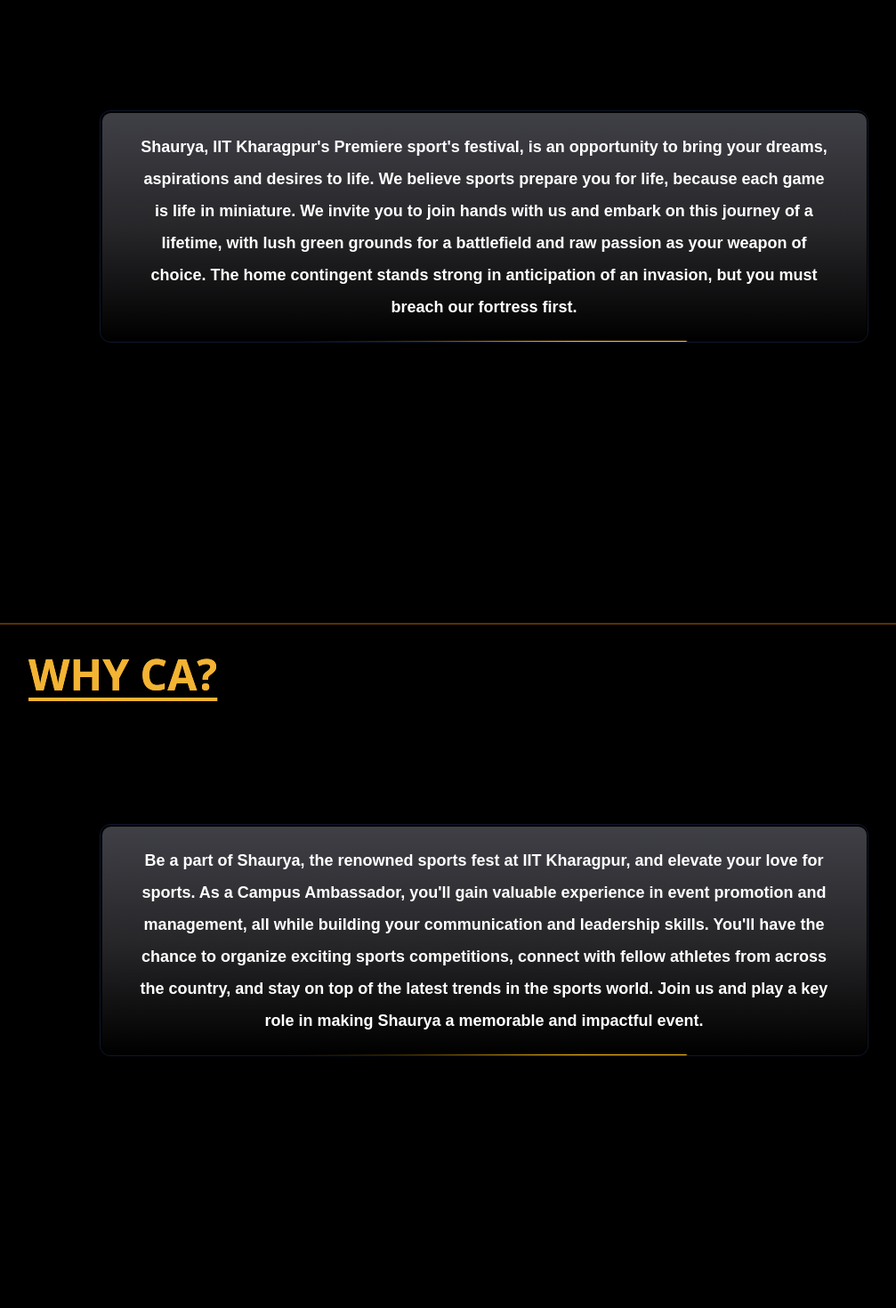
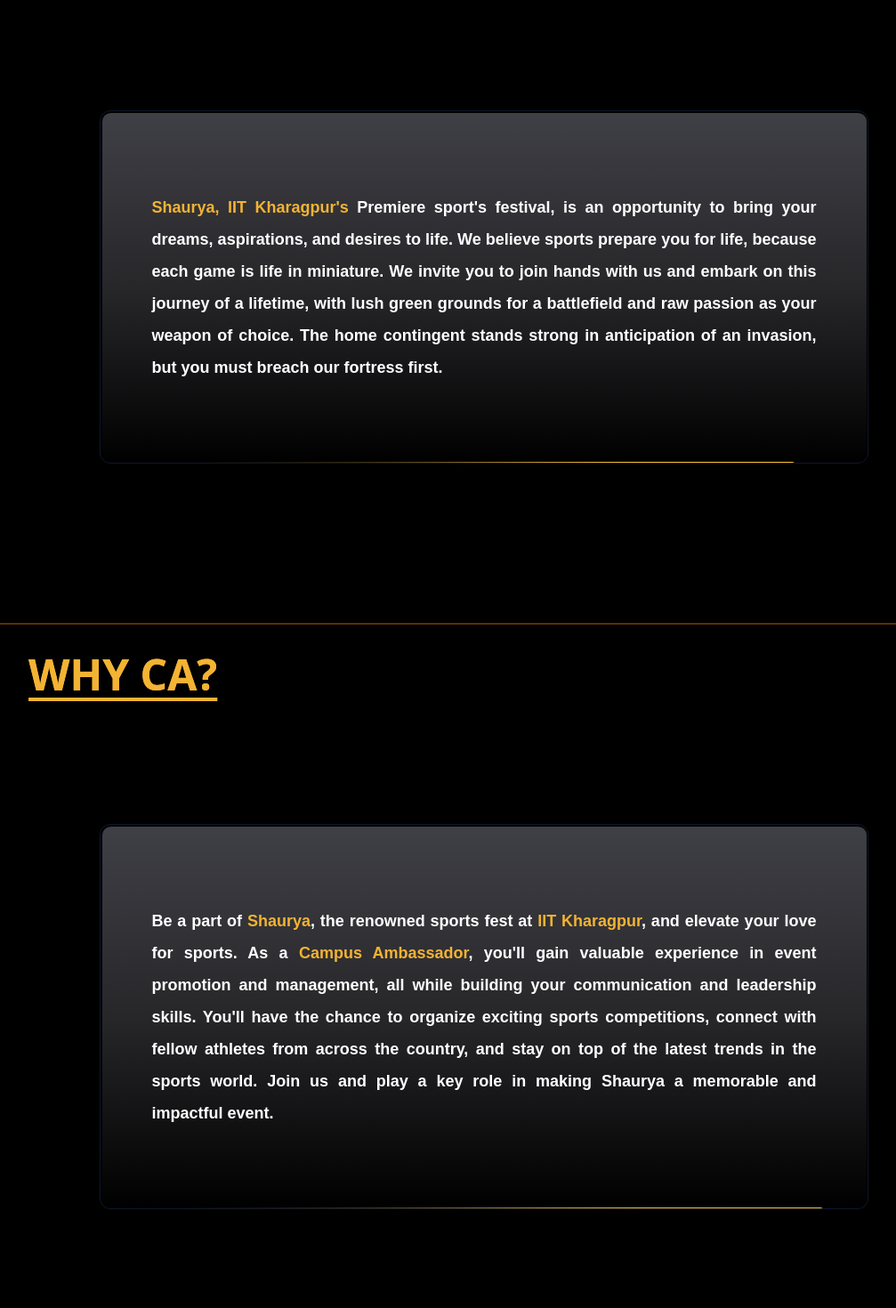
Before and after one commit to Shaurya-IITKGP/CampusAmbassador, a Next.js app: page / in a window 1280 px wide. Shown: the part 1000-2470 px from the top of the page at 89% size, without its empty margins (80-1087 px from the left). Built offline with nearby package versions, Linux system fonts and the light colour scheme.

Commit message:
about/whyCA fixed

```diff
--- a/src/components/About.tsx
+++ b/src/components/About.tsx
@@ -8,19 +8,33 @@
     <>
     <div  className=" border border-darkOrange border-b opacity-50  mt-4"  />
 
-     <div ref={aboutView} className=' sm:h-screen'>
+     <div ref={aboutView} className=' lg:h-screen'>
     <div className='grid justify-center  '>
 
     <div className='text-5xl pl-4 pr-4 sm:pl-28 font-extrabold flex flex-col items-center font-sans bg-gradient-to-r from-lightOrange via-orange-400 to-darkOrange bg-clip-text text-transparent'>
   <div className='sm:w-full text underline text-lightOrange underline-offset-8 mb-4 mt-8'>ABOUT US</div>
 
-  <div className="sm:h-3/4 sm:w-3/4 mt-12 sm:my-32 sm:mr-32 relative z-10 flex cursor-pointer items-center overflow-hidden rounded-xl border border-slate-900 p-[1.5px]">
+  <div className="sm:h-full sm:w-3/4 mt-12 sm:my-32 sm:mr-32 relative z-10 flex cursor-pointer items-center overflow-hidden rounded-xl border border-slate-900 p-[1.5px]">
     <div className="animate-rotate absolute inset-0 h-full flex justify-center rounded-full bg-[conic-gradient(#FBBF24_20deg,transparent_120deg)]"></div>
     <div className="sm:h-full z-20 flex rounded-[0.60rem] bg-gradient-to-b from-zinc-700 via-zinc-800 to-black p-2">
-      <span className="z-50 px-8 py-3 flex items-center font-nunito text-white transition duration-200 font-bold text-sm md:text-lg text-center" style={{ lineHeight: '2.0' }}>
-      Shaurya, IIT Kharagpur&apos;s Premiere sport&apos;s festival, is an opportunity to bring your dreams, aspirations and desires to life. We believe sports prepare you for life, because each game is life in miniature. We invite you to join hands with us and embark on this journey of a lifetime, with lush green grounds for a battlefield and raw passion as your weapon of choice. The home contingent stands strong in anticipation of an invasion, but you must breach our fortress first.
+    <span
+  className="z-50 px-4 py-3 sm:px-12 sm:py-20 flex items-center font-nunito text-white transition duration-200 font-bold text-sm md:text-lg text-center"
+  style={{ lineHeight: '2.0', textAlign: 'justify', maxWidth: '1200px' }} // Added justification and maxWidth
+>
+  <p className=' font-semibold'>
+    <span className='text-lightOrange font-bold'>
+      Shaurya, IIT Kharagpur&apos;s
+    </span>{' '}
+    Premiere sport&apos;s festival, is an opportunity to bring your dreams,
+    aspirations, and desires to life. We believe sports prepare you for life,
+    because each game is life in miniature. We invite you to join hands with us
+    and embark on this journey of a lifetime, with lush green grounds for a
+    battlefield and raw passion as your weapon of choice. The home contingent
+    stands strong in anticipation of an invasion, but you must breach our
+    fortress first.
+  </p>
+</span>
 
-      </span>
     </div>
   </div>
 
--- a/src/components/WhyCa.tsx
+++ b/src/components/WhyCa.tsx
@@ -16,9 +16,20 @@
   <div className="sm:h-3/4 sm:w-3/4 mt-12 sm:my-32 sm:mr-32 relative z-10 flex cursor-pointer items-center overflow-hidden rounded-xl border border-slate-900 p-[1.5px]">
     <div className="animate-rotate absolute inset-0 h-full rounded-full bg-[conic-gradient(#FBBF24_20deg,transparent_120deg)]"></div>
     <div className="sm:h-full z-20 flex rounded-[0.60rem] bg-gradient-to-b from-zinc-700 via-zinc-800 to-black p-2">
-      <span className="z-50 px-8 py-3 flex font-nunito items-center text-white transition duration-200 font-bold text-sm md:text-lg text-center" style={{ lineHeight: '2.0' }}>
-        Be a part of Shaurya, the renowned sports fest at IIT Kharagpur, and elevate your love for sports. As a Campus Ambassador, you&apos;ll gain valuable experience in event promotion and management, all while building your communication and leadership skills. You&apos;ll have the chance to organize exciting sports competitions, connect with fellow athletes from across the country, and stay on top of the latest trends in the sports world. Join us and play a key role in making Shaurya a memorable and impactful event.
-      </span>
+    <span
+  className="z-50 px-3 py-4 sm:px-12 sm:py-20 flex font-nunito items-center text-white transition duration-200 font-bold text-sm md:text-lg text-center"
+  style={{ lineHeight: '2.0', textAlign: 'justify', maxWidth: '1200px' }} // Added justification and maxWidth
+>
+  <p>
+    Be a part of <span className="text-lightOrange font-bold">Shaurya</span>, the renowned sports fest at{' '}
+    <span className="font-bold text-lightOrange">IIT Kharagpur</span>, and elevate your love for sports.
+    As a <span className="text-lightOrange font-bold">Campus Ambassador</span>, you&apos;ll gain valuable experience in event promotion and management,
+    all while building your communication and leadership skills. You&apos;ll have the chance to organize exciting sports competitions,
+    connect with fellow athletes from across the country, and stay on top of the latest trends in the sports world.
+    Join us and play a key role in making Shaurya a memorable and impactful event.
+  </p>
+</span>
+
     </div>
   </div>
 
```
